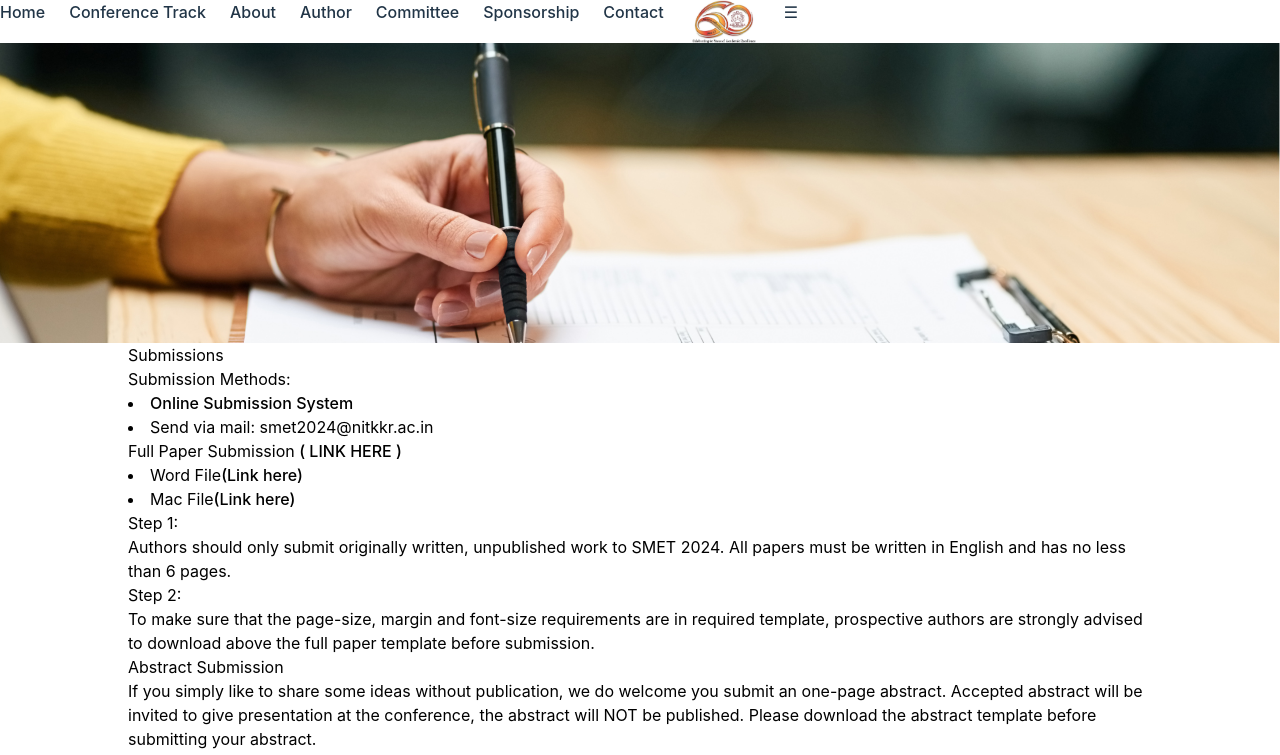
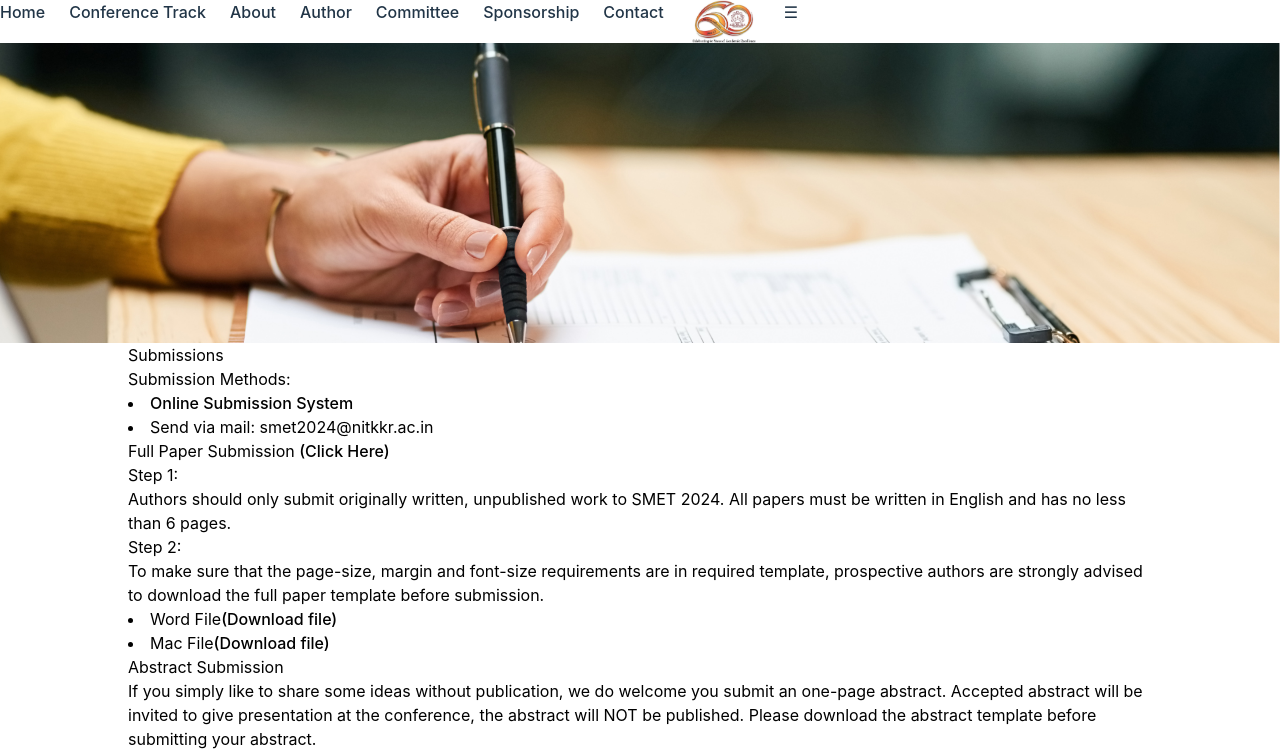
Before and after one commit to zerotwoadarsh/smet-CED, a React (Vite) app: page /author/submissions in a window 1280 px wide. Shown: the top 755 px of the page. Built offline with nearby package versions, Linux system fonts and the light colour scheme.

Commit message:
addded code for download button

```diff
--- a/src/component/authorSection/Author_Submission.jsx
+++ b/src/component/authorSection/Author_Submission.jsx
@@ -1,6 +1,11 @@
 import React from "react";
 import submissionBanner from "../../assets/images/submissionBanner.png";
+import { Link } from "react-router-dom";
+
+import file1 from "../../assets/files/wordFile.pdf"
+import file2 from "../../assets/files/macFile.pdf"
 const Submission = () => {
+
   return (
     <div
       style={{ textAlign: "center", backgroundColor: "white", color: "black" }}
@@ -24,22 +29,9 @@ const Submission = () => {
           </div>
           <div className=" mt-10 mb-5">
             <p className=" text-2xl pb-4 text-green-800 font-semibold">
-              Full Paper Submission <a href="">( LINK HERE )</a>
+              Full Paper Submission <a href="https://cmt3.research.microsoft.com/SMET2024" target="_blank">(Click Here)</a>
             </p>
-            <div className="mb-5">
-              <li>
-                Word File
-                <a href={"../../assets/files/splnproc1703.pdf"} download>
-                  (Link here)
-                </a>
-              </li>
-              <li>
-                Mac File
-                <a href={"../../assets/files/splnproc1703_mac.pdf"} download>
-                  (Link here)
-                </a>
-              </li>
-            </div>
+
             <div className="pb-2">
               <p className=" text-green-600 font-medium mb-2">Step 1:</p>
               <p>
@@ -48,14 +40,39 @@ const Submission = () => {
                 less than 6 pages.
               </p>
             </div>
+
             <div className="pb-2">
               <p className=" text-green-600 font-medium mb-2">Step 2:</p>
               <p>
                 To make sure that the page-size, margin and font-size
                 requirements are in required template, prospective authors are
-                strongly advised to download above the full paper template
+                strongly advised to download the full paper template
                 before submission.
               </p>
+            </div>
+            <div className="mb-5">
+              <li>
+                Word File
+                <span className="ml-1"><Link
+                  to={file1}
+                  download="word-file"
+                  target="_blank"
+                  rel="noreferrer"
+                >
+                  (Download file)
+                </Link></span>
+              </li>
+              <li>
+                Mac File
+                <span className="ml-1"><Link
+                  to={file2}
+                  download="mac-file"
+                  target="_blank"
+                  rel="noreferrer"
+                >
+                  (Download file)
+                </Link></span>
+              </li>
             </div>
           </div>
           <div className=" mt-10 mb-5">
@@ -87,10 +104,7 @@ const Submission = () => {
                   May 31, 2024
                 </td>
               </tr>
-              {/* <tr>
-                                <td style={{ border: '1px solid black', padding: '14px' }}  >Notification Deadline</td>
-                                <td style={{ border: '1px solid black', padding: '14px' }}  >January 26, 2024</td>
-                            </tr> */}
+
               <tr>
                 <td style={{ border: "1px solid black", padding: "14px" }}>
                   {" "}
```
Also changed, not shown: 2 other files (tests, documents, lock files or other folders).
